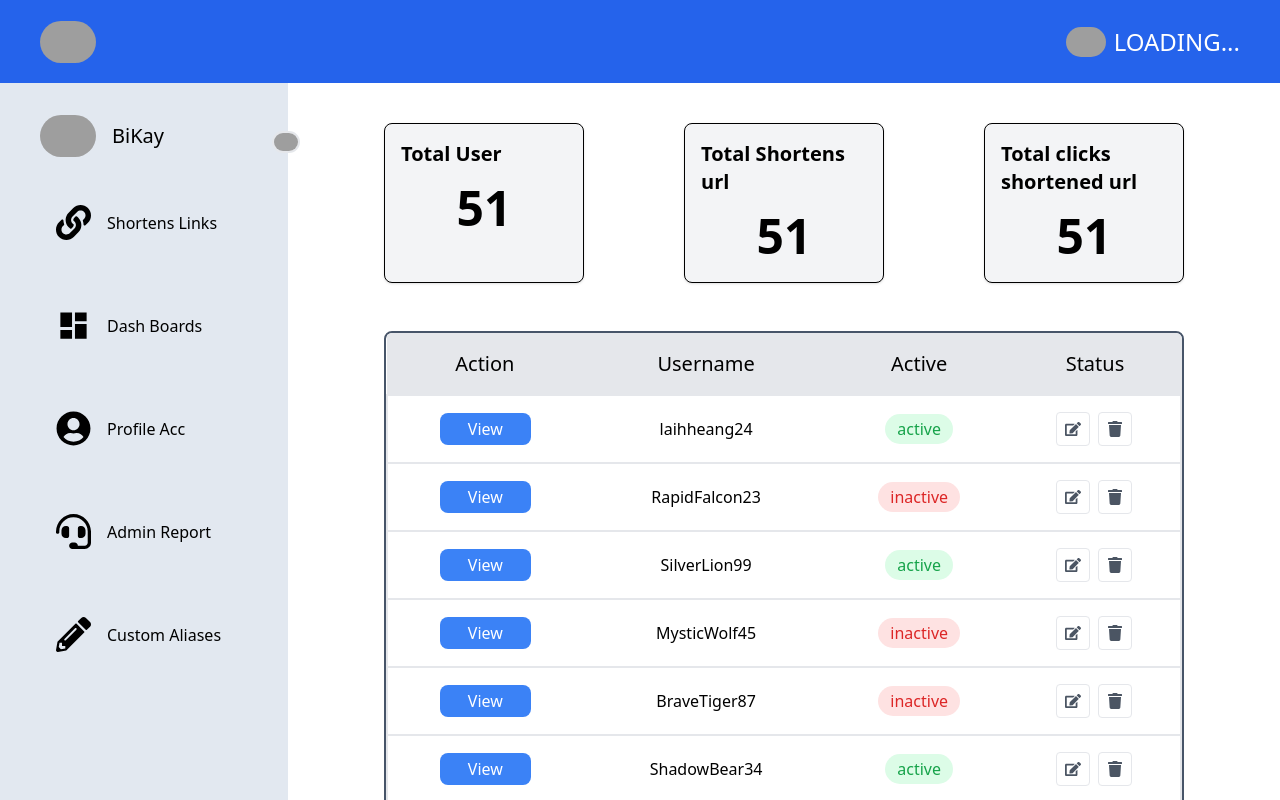
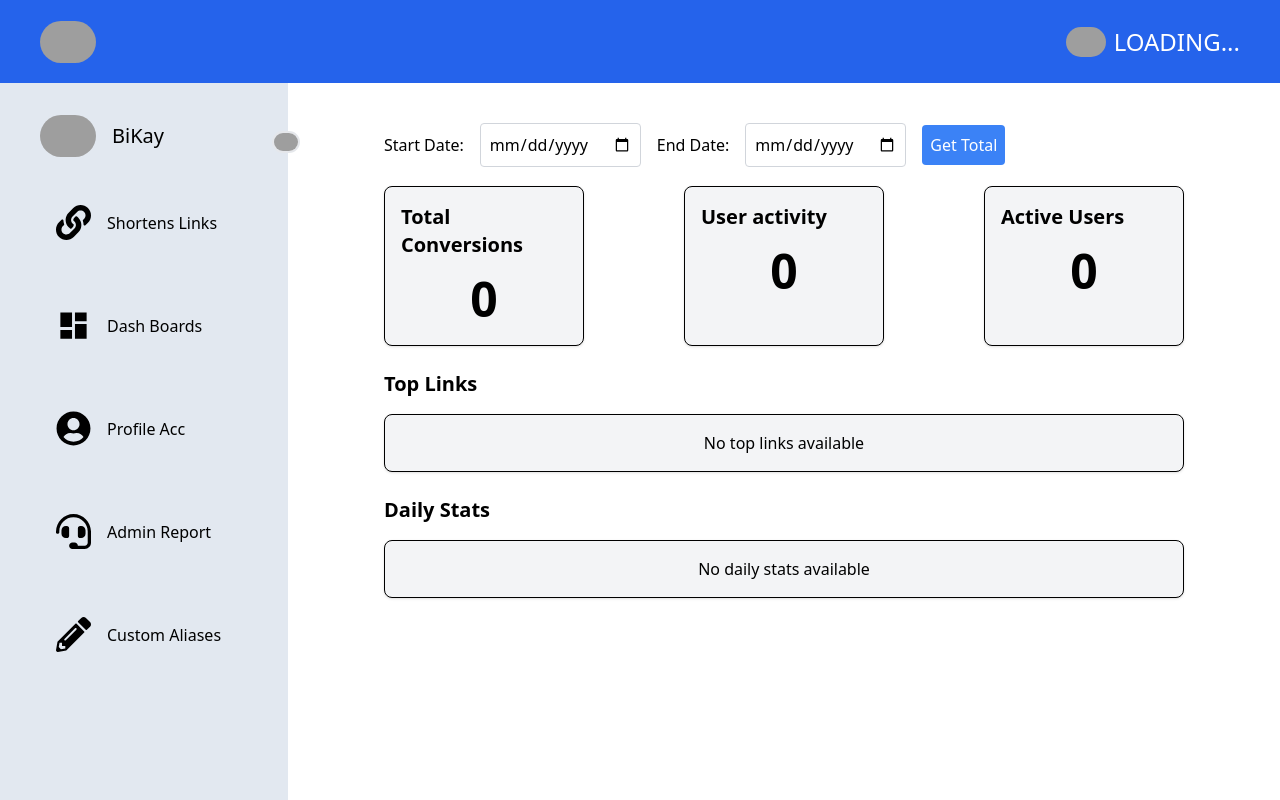
Before and after one commit to saolaiheang/link-shorten-two, a React (Vite) app: page /adminreport in a window 1280 px wide. Shown: the top 800 px of the page. Built offline with nearby package versions, Linux system fonts and the light colour scheme; grey boxes are pictures that could not be loaded.

Commit message:
layout admin report

```diff
--- a/package.json
+++ b/package.json
@@ -10,6 +10,7 @@
     "preview": "vite preview"
   },
   "dependencies": {
+    "axios": "^1.7.7",
     "qrcode.react": "^4.0.1",
     "react": "^18.3.1",
     "react-dom": "^18.3.1",
--- a/src/page/AdminReportpage.jsx
+++ b/src/page/AdminReportpage.jsx
@@ -2,30 +2,45 @@ import { FaCopy, FaEdit, FaTrash } from "react-icons/fa";
 import Sidebar from "../components/Sidebar";
 import Header from "../components/Header";
 import { useState } from "react";
-
-// Example user data
-const users = [
-  { username: "laihheang24", active: true },
-  { username: "RapidFalcon23", active: false },
-  { username: "SilverLion99", active: true },
-  { username: "MysticWolf45", active: false },
-  { username: "BraveTiger87", active: false },
-  { username: "ShadowBear34", active: true },
-  { username: "StormRider56", active: false },
-  { username: "ThunderHawk22", active: true },
-  { username: "FireKnight68", active: false },
-  { username: "SwiftShark71", active: true }
-];
-
-// Example stats
-const stats = {
-  totalUsers: 51,
-  totalShortenedUrls: 51,
-  totalClicks: 51
-};
+import axios from 'axios';
 
 function AdminReport() {
   const [isLoggedIn, setIsLoggedIn] = useState(true);
+  const [startDate, setStartDate] = useState('');
+  const [endDate, setEndDate] = useState('');
+  const [totalConversions, setTotalConversions] = useState(0);
+  const [activeUsers, setActiveUsers] = useState(0);
+  const [topLinks, setTopLinks] = useState([]);
+  const [dailyStats, setDailyStats] = useState([]);
+
+  const getTotal = async () => {
+    const token = localStorage.getItem('token');
+
+    try {
+      const response = await axios.post(
+        'https://link-shorten-two.vercel.app/api/report/report',
+        {
+          startDate: startDate,
+          endDate: endDate
+        },
+        {
+          headers: {
+            Authorization: `Bearer ${token}` // Include token in the headers
+          }
+        }
+      );
+
+      const report = response.data.report;
+      setTotalConversions(report.total_conversions || 0);
+      setActiveUsers(report.active_users || 0);
+      setTopLinks(report.top_links || []);
+      setDailyStats(report.daily_stats || []);
+    } catch (error) {
+      console.error('Error fetching report data:', error);
+
+    }
+  };
+
   return (
     <div className="min-h-screen bg-white">
       <Header
@@ -33,75 +48,94 @@ function AdminReport() {
         userName="Lai heang"
         profilePicUrl="https://w7.pngwing.com/pngs/215/58/png-transparent-computer-icons-google-account-scalable-graphics-computer-file-my-account-icon-rim-123rf-symbol-thumbnail.png"
         onLogout={() => {
-            setIsLoggedIn(false);
-            localStorage.removeItem('token');
-            localStorage.removeItem('userId');
-            localStorage.removeItem(`shortenedLinks_${localStorage.getItem('userId')}`);
-            navigate('/');
+          setIsLoggedIn(false);
+          localStorage.removeItem('token');
+          localStorage.removeItem('userId');
+          localStorage.removeItem(`shortenedLinks_${localStorage.getItem('userId')}`);
+          navigate('/');
         }}
-        showLoginSignup={false} />
+        showLoginSignup={false}
+      />
       <div className="flex w-full">
         <Sidebar />
         <div className="flex-1 p-4 overflow-x-auto">
-          {/* Stats Cards */}
+          {/* Date Filter */}
           <div className="w-full lg:w-10/12 m-auto mt-6 flex flex-col lg:flex-row justify-between gap-4">
-            <div className="bg-gray-100 p-4 rounded-lg shadow border border-black w-full lg:w-1/4 h-40">
-              <h3 className="text-left text-xl font-bold">Total User</h3>
-              <p className="text-5xl font-bold mt-4">{stats.totalUsers}</p>
-            </div>
-            <div className="bg-gray-100 p-4 rounded-lg shadow border border-black w-full lg:w-1/4 h-40">
-              <h3 className="text-left text-xl font-bold">Total Shortens url</h3>
-              <p className="text-5xl font-bold mt-4">{stats.totalShortenedUrls}</p>
-            </div>
-            <div className="bg-gray-100 p-4 rounded-lg shadow border border-black w-full lg:w-1/4 h-40">
-              <h3 className="text-left text-xl font-bold">Total clicks shortened url</h3>
-              <p className="text-5xl font-bold mt-4">{stats.totalClicks}</p>
+            <div className="flex items-center gap-4">
+              <label >Start Date:</label>
+              <input
+                type="date"
+                value={startDate}
+                onChange={(e) => setStartDate(e.target.value)}
+                className="border border-gray-300 p-2 rounded"
+              />
+              <label>End Date:</label>
+              <input
+                type="date"
+                value={endDate}
+                onChange={(e) => setEndDate(e.target.value)}
+                className="border border-gray-300 p-2 rounded"
+              />
+              <button
+                onClick={getTotal}
+                className="bg-blue-500 text-white p-2 rounded"
+              >
+                Get Total
+              </button>
             </div>
           </div>
 
-          {/* Users Table */}
-          <div className="w-full lg:w-10/12 m-auto mt-12 border-2 border-slate-600 max-sm:overflow-scroll rounded-lg overflow-hidden">
-            <table className="w-full text-sm lg:text-base">
-              <thead>
-                <tr className="bg-gray-200 text-center text-base lg:text-xl">
-                  <th className="p-4 border font-normal">Action</th>
-                  <th className="p-4 border font-normal">Username</th>
-                  <th className="p-4 border font-normal">Active</th>
-                  <th className="p-4 border font-normal">Status</th>
-                </tr>
-              </thead>
-              <tbody>
-                {users.map((user, index) => (
-                  <tr key={index} className="border-2 text-center">
-                    <td className="p-4">
-                      <button className="bg-blue-500 text-white py-1 px-3 lg:px-7 rounded-lg hover:bg-blue-600">
-                        View
-                      </button>
-                    </td>
-                    <td className="p-4">{user.username}</td>
-                    <td className="p-4">
-                      <span
-                        className={`py-1 px-3 rounded-full ${
-                          user.active ? "bg-green-100 text-green-600" : "bg-red-100 text-red-600"
-                        }`}
-                      >
-                        {user.active ? "active" : "inactive"}
-                      </span>
-                    </td>
-                    <td className="p-4 flex items-center justify-center gap-2">
-                      <button className="bg-white border rounded p-2 hover:bg-gray-100 flex items-center">
-                        <FaEdit className="text-gray-600" />
-                      </button>
-                      <button className="bg-white border rounded p-2 hover:bg-gray-100 flex items-center">
-                        <FaTrash className="text-gray-600" />
-                      </button>
-                    </td>
-                  </tr>
-                ))}
-              </tbody>
-            </table>
+          {/* Display Total Conversions and Active Users */}
+          <div className="w-full lg:w-10/12 m-auto mt-[2%] flex flex-col lg:flex-row justify-between gap-4">
+            <div className="bg-gray-100 p-4 rounded-lg shadow border border-black w-full lg:w-1/4 h-40">
+              <h3 className="text-left text-xl font-bold">Total Conversions</h3>
+              <p className="text-5xl font-bold mt-4">{totalConversions}</p>
+            </div>
+            <div className="bg-gray-100 p-4 rounded-lg shadow border border-black w-full lg:w-1/4 h-40">
+              <h3 className="text-left text-xl font-bold">User activity</h3>
+              <p className="text-5xl font-bold mt-4">{totalConversions}</p>
+            </div>
+            <div className="bg-gray-100 p-4 rounded-lg shadow border border-black w-full lg:w-1/4 h-40">
+              <h3 className="text-left text-xl font-bold">Active Users</h3>
+              <p className="text-5xl font-bold mt-4">{activeUsers}</p>
+            </div>
           </div>
 
+          {/* Display Top Links */}
+          <div className="w-full lg:w-10/12 m-auto mt-6">
+            <h3 className="text-left text-xl font-bold">Top Links</h3>
+            <div className="bg-gray-100 p-4 rounded-lg shadow border border-black mt-4">
+              {topLinks.length > 0 ? (
+                topLinks.map((link, index) => (
+                  <div key={index} className="flex justify-between mb-4">
+                    <span>Original URL: {link.original_url}</span>
+                    <span>Short URL: {link.short_url}</span>
+                    <span>Total Clicks: {link.total_clicks}</span>
+                  </div>
+                ))
+              ) : (
+                <p>No top links available</p>
+              )}
+            </div>
+          </div>
+
+          {/* Display Daily Stats */}
+          <div className="w-full lg:w-10/12 m-auto mt-6">
+            <h3 className="text-left text-xl font-bold">Daily Stats</h3>
+            <div className="bg-gray-100 p-4 rounded-lg shadow border border-black mt-4">
+              {dailyStats.length > 0 ? (
+                dailyStats.map((stat, index) => (
+                  <div key={index} className="flex justify-between mb-4">
+                    <span>Date: {new Date(stat.date).toLocaleDateString()}</span>
+                    <span>Conversions: {stat.conversions}</span>
+                    <span>Total Clicks: {stat.total_clicks}</span>
+                  </div>
+                ))
+              ) : (
+                <p>No daily stats available</p>
+              )}
+            </div>
+          </div>
         </div>
       </div>
     </div>
```
Also changed, not shown: 1 other file (tests, documents, lock files or other folders).
